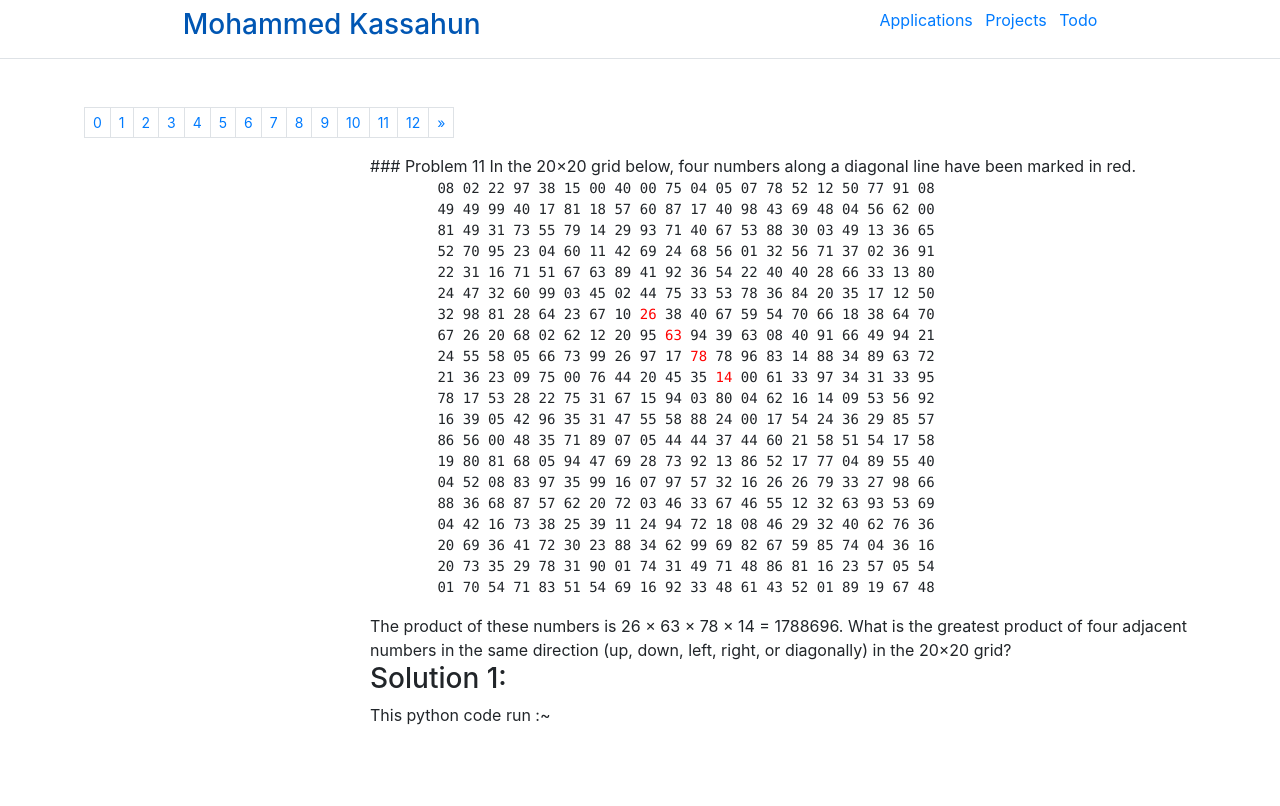
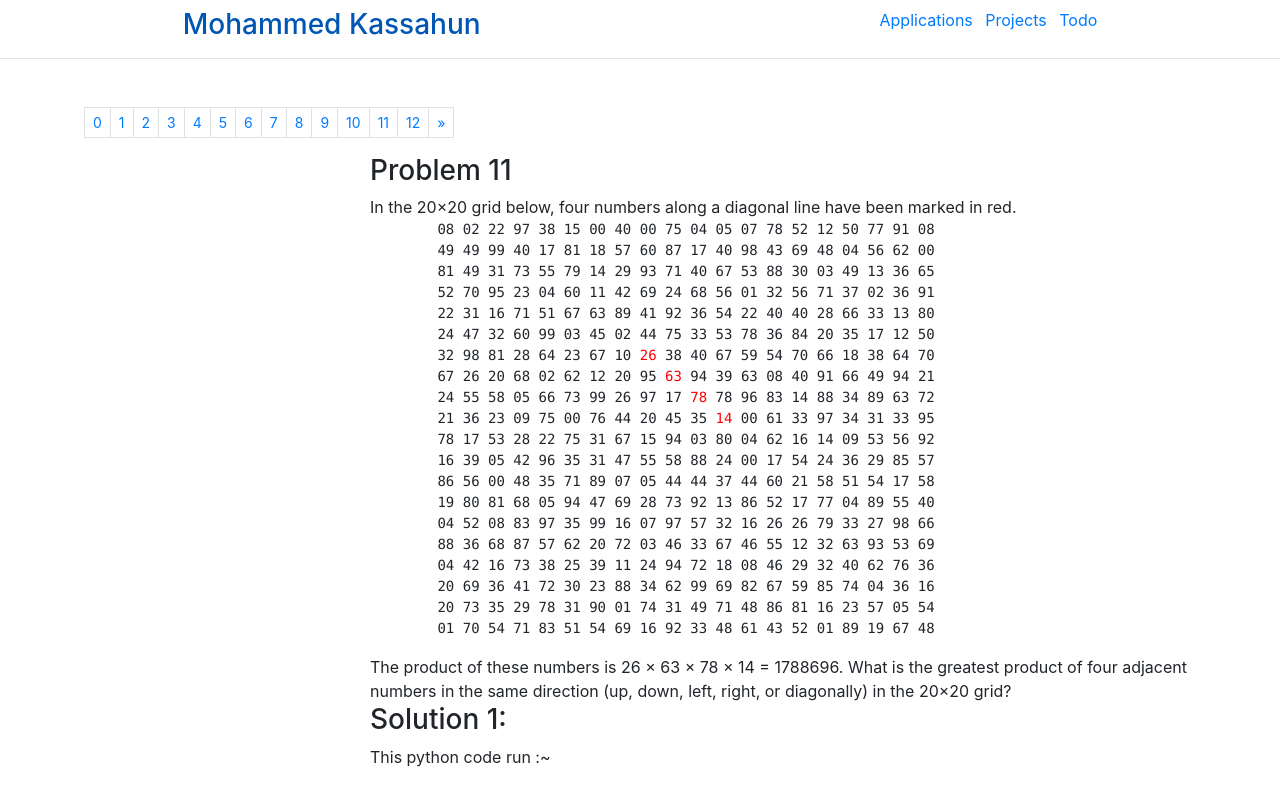
Before and after one commit to mhmmdk/Mohammedkn.com, a Jekyll site: the page built from _posts/2019-03-13-011.md, in a window 1280 px wide. Shown: the top 806 px of the page. Built offline with Jekyll 4.4.1, drawn with Linux system fonts in a browser that asks for light colours; comment, search, counter and statistics services are not loaded; a style sheet for code colours, icons or effects is not loaded.

Commit message:
Update 2019-03-13-011.md

```diff
--- a/_posts/2019-03-13-011.md
+++ b/_posts/2019-03-13-011.md
@@ -8,7 +8,7 @@ comments: true
 ---
 <div class='problem'>
 
-### Problem 11
+<h3> Problem 11</h3>
 
 In the 20×20 grid below, four numbers along a diagonal line have been marked in red.<br>
 <pre>
```
